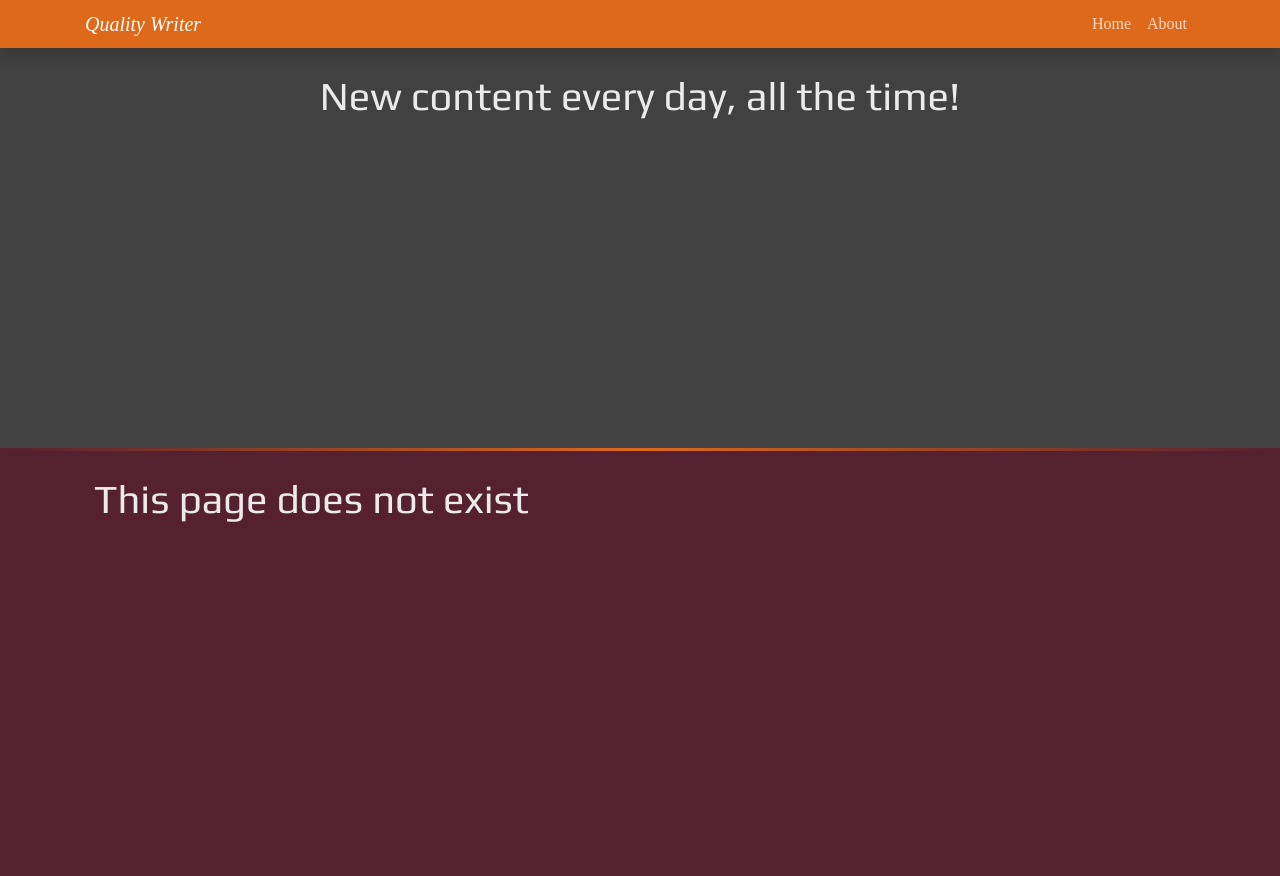
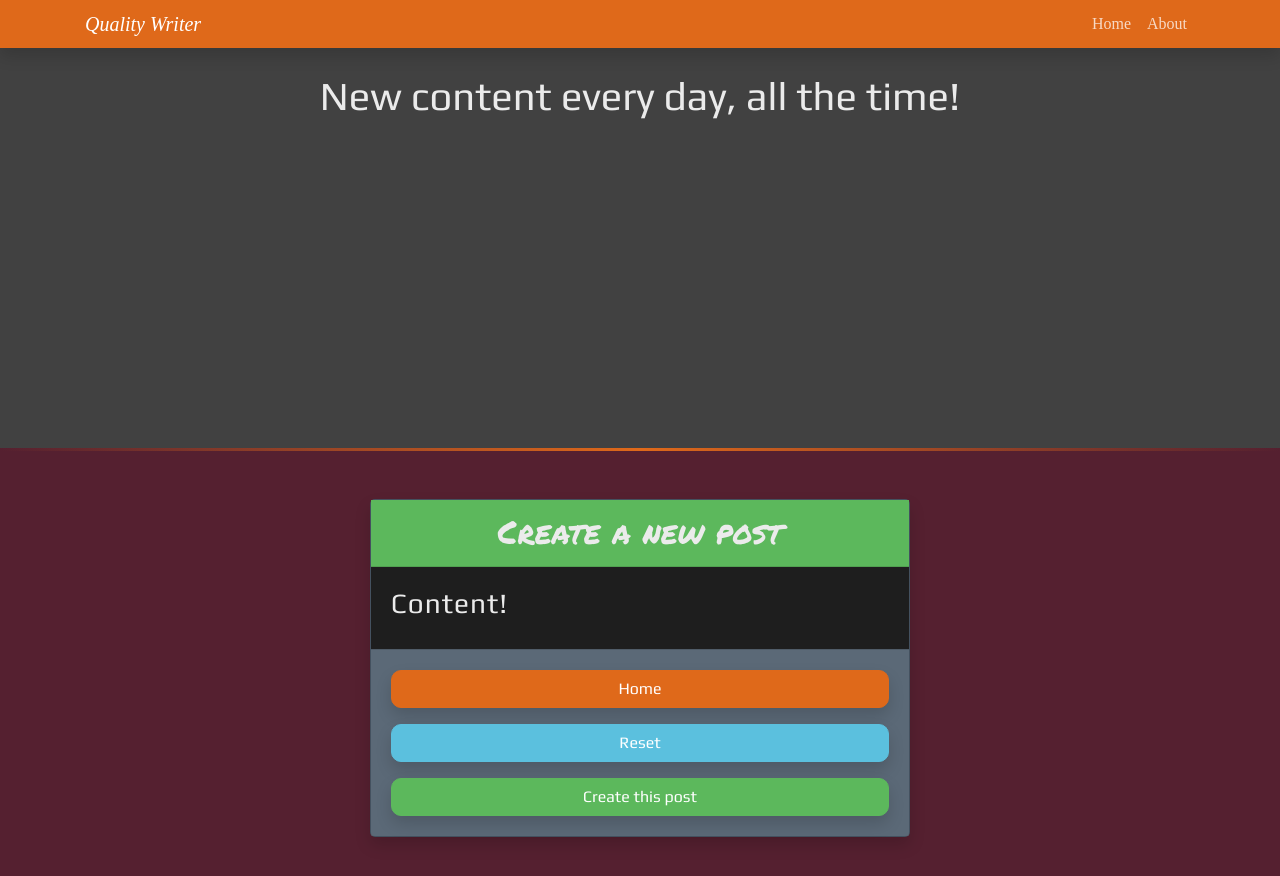
Before and after one commit to hernanreiq/Quality-Writer, a React (Create React App) app: page /crud/create in a window 1280 px wide. Shown: the top 876 px of the page. Before the commit the page ends 800 px from the top, so only its background shows below. Built offline with nearby package versions, Linux system fonts and the light colour scheme; a web font is replaced by a local one.

Commit message:
Ventanas del CRUD listas

```diff
--- a/src/Router.jsx
+++ b/src/Router.jsx
@@ -5,6 +5,7 @@ import Header from "./views/partials/header";
 import Index from "./views";
 import About from "./views/about";
 import Error from "./views/error";
+import CRUD from "./views/crud";
 
 class Router extends Component {
     render(){
@@ -15,6 +16,18 @@ class Router extends Component {
                 <Header />
                     <Switch>
                         <Route exact path="/" component={Index} />
+                        <Route exact path="/crud/create" >
+                            <CRUD view="Create" />
+                        </Route>
+                        <Route exact path="/crud/read" >
+                            <CRUD view="Read" />
+                        </Route>
+                        <Route exact path="/crud/update" >
+                            <CRUD view="Update" />
+                        </Route>
+                        <Route exact path="/crud/delete" >
+                            <CRUD view="Delete" />
+                        </Route>
                         <Route exact path="/home" component={Index} />
                         <Route exact path="/about" component={About} />
                         <Route component={Error} />
--- /dev/null
+++ b/src/views/crud.jsx
@@ -0,0 +1,28 @@
+import React, { Component } from "react";
+import Create from "./partials/crud_create";
+import Read from "./partials/crud_read";
+import Update from "./partials/crud_update";
+import Delete from "./partials/crud_delete";
+
+class CRUD extends Component {
+    render(){
+        return(
+            <React.Fragment>
+                { this.props.view === "Create" &&
+                    <Create />
+                }
+                {this.props.view === "Read" &&
+                    <Read />
+                }
+                {this.props.view === "Update" &&
+                    <Update />
+                }
+                {this.props.view === "Delete" &&
+                    <Delete />
+                }
+            </React.Fragment>
+        )
+    }
+}
+
+export default CRUD;
--- /dev/null
+++ b/src/views/partials/crud_create.jsx
@@ -0,0 +1,31 @@
+import React, { Component } from "react";
+
+class Create extends Component {
+    render() {
+        return (
+            <React.Fragment>
+                <div className="container">
+                    <div className="row">
+                        <div className="col-md-6 offset-md-3">
+                            <div className="card shadow my-5">
+                                <div className="card-header bg-success text-center">
+                                    <h2 className="card-title mb-1">Create a new post</h2>
+                                </div>
+                                <div className="card-body">
+                                    <h3>Content!</h3>
+                                </div>
+                                <div className="card-footer">
+                                    <a href="/home" className="btn btn-primary w-100 my-2 shadow">Home</a>
+                                    <a href="/home" className="btn btn-info w-100 my-2 shadow">Reset</a>
+                                    <a href="/home" className="btn btn-success w-100 my-2 shadow">Create this post</a>
+                                </div>
+                            </div>
+                        </div>
+                    </div>
+                </div>
+            </React.Fragment>
+        )
+    }
+}
+
+export default Create;
--- /dev/null
+++ b/src/views/partials/crud_delete.jsx
@@ -0,0 +1,31 @@
+import React, { Component } from "react";
+
+class Delete extends Component {
+    render() {
+        return (
+            <React.Fragment>
+                <div className="container">
+                    <div className="row">
+                        <div className="col-md-6 offset-md-3">
+                            <div className="card shadow my-5">
+                                <div className="card-header bg-danger text-center">
+                                    <h2 className="card-title mb-1">Delete a post</h2>
+                                </div>
+                                <div className="card-body">
+                                    <h3>Content!</h3>
+                                </div>
+                                <div className="card-footer">
+                                    <a href="/home" className="btn btn-primary w-100 my-2 shadow">Home</a>
+                                    <a href="/home" className="btn btn-info w-100 my-2 shadow">Reset</a>
+                                    <a href="/home" className="btn btn-danger w-100 my-2 shadow">Delete this post</a>
+                                </div>
+                            </div>
+                        </div>
+                    </div>
+                </div>
+            </React.Fragment>
+        )
+    }
+}
+
+export default Delete;
--- /dev/null
+++ b/src/views/partials/crud_read.jsx
@@ -0,0 +1,31 @@
+import React, { Component } from "react";
+
+class Read extends Component {
+    render() {
+        return (
+            <React.Fragment>
+                <div className="container">
+                    <div className="row">
+                        <div className="col-md-6 offset-md-3">
+                            <div className="card shadow my-5">
+                                <div className="card-header bg-success text-center">
+                                    <h2 className="card-title mb-1">View all posts</h2>
+                                </div>
+                                <div className="card-body">
+                                    <h3>Content!</h3>
+                                </div>
+                                <div className="card-footer">
+                                    <a href="/home" className="btn btn-primary w-100 my-2 shadow">Home</a>
+                                    <a href="/home" className="btn btn-info w-100 my-2 shadow">Reset</a>
+                                    <a href="/home" className="btn btn-success w-100 my-2 shadow">View this post</a>
+                                </div>
+                            </div>
+                        </div>
+                    </div>
+                </div>
+            </React.Fragment>
+        )
+    }
+}
+
+export default Read;
--- /dev/null
+++ b/src/views/partials/crud_update.jsx
@@ -0,0 +1,31 @@
+import React, { Component } from "react";
+
+class Update extends Component {
+    render() {
+        return (
+            <React.Fragment>
+                <div className="container">
+                    <div className="row">
+                        <div className="col-md-6 offset-md-3">
+                            <div className="card shadow my-5">
+                                <div className="card-header bg-info text-center">
+                                    <h2 className="card-title mb-1">Update a post</h2>
+                                </div>
+                                <div className="card-body">
+                                    <h3>Content!</h3>
+                                </div>
+                                <div className="card-footer">
+                                    <a href="/home" className="btn btn-primary w-100 my-2 shadow">Home</a>
+                                    <a href="/home" className="btn btn-info w-100 my-2 shadow">Reset</a>
+                                    <a href="/home" className="btn btn-success w-100 my-2 shadow">Update this post</a>
+                                </div>
+                            </div>
+                        </div>
+                    </div>
+                </div>
+            </React.Fragment>
+        )
+    }
+}
+
+export default Update;
```
